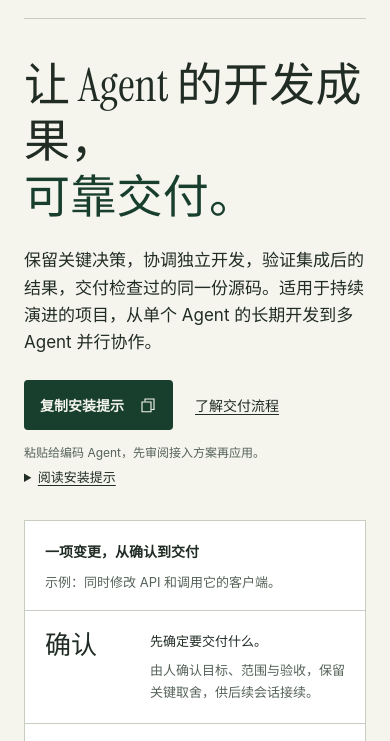
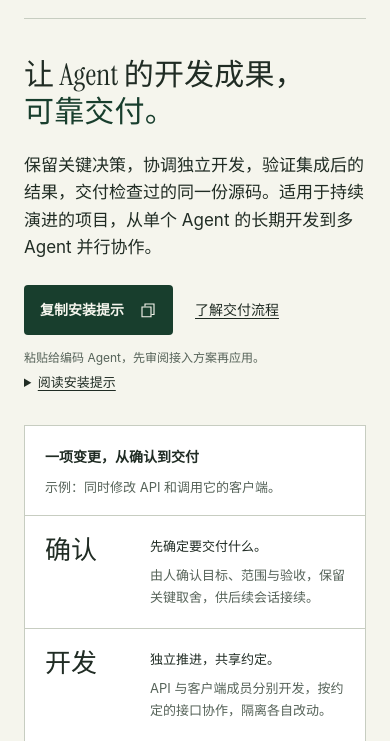
Before and after one commit to R0k1e/Signetum, a plain HTML site: page site/zh-CN/index.html in a window 390 px wide. Shown: the part 57-798 px from the top of the page. Drawn offline with Linux system fonts and the light colour scheme; files whose address does not match are found by name.

Commit message:
Keep the Chinese delivery headline intact on narrow screens

```diff
--- a/site/styles.css
+++ b/site/styles.css
@@ -140,7 +140,7 @@ p { margin-bottom: 20px; }
   .close p { font-size: 34px; margin-bottom: 22px; }
   .site-footer { display: block; }
   .site-footer p + p { margin-top: 7px; }
-  :lang(zh-CN) h1 { font-size: 46px; }
+  :lang(zh-CN) h1 { font-size: clamp(26px, 7.7vw, 42px); }
   :lang(zh-CN) .proof-stage dt { font-size: 26px; }
 }
 @media (prefers-reduced-motion: reduce) { html { scroll-behavior: auto; } *, *::before, *::after { transition: none !important; } }
```
